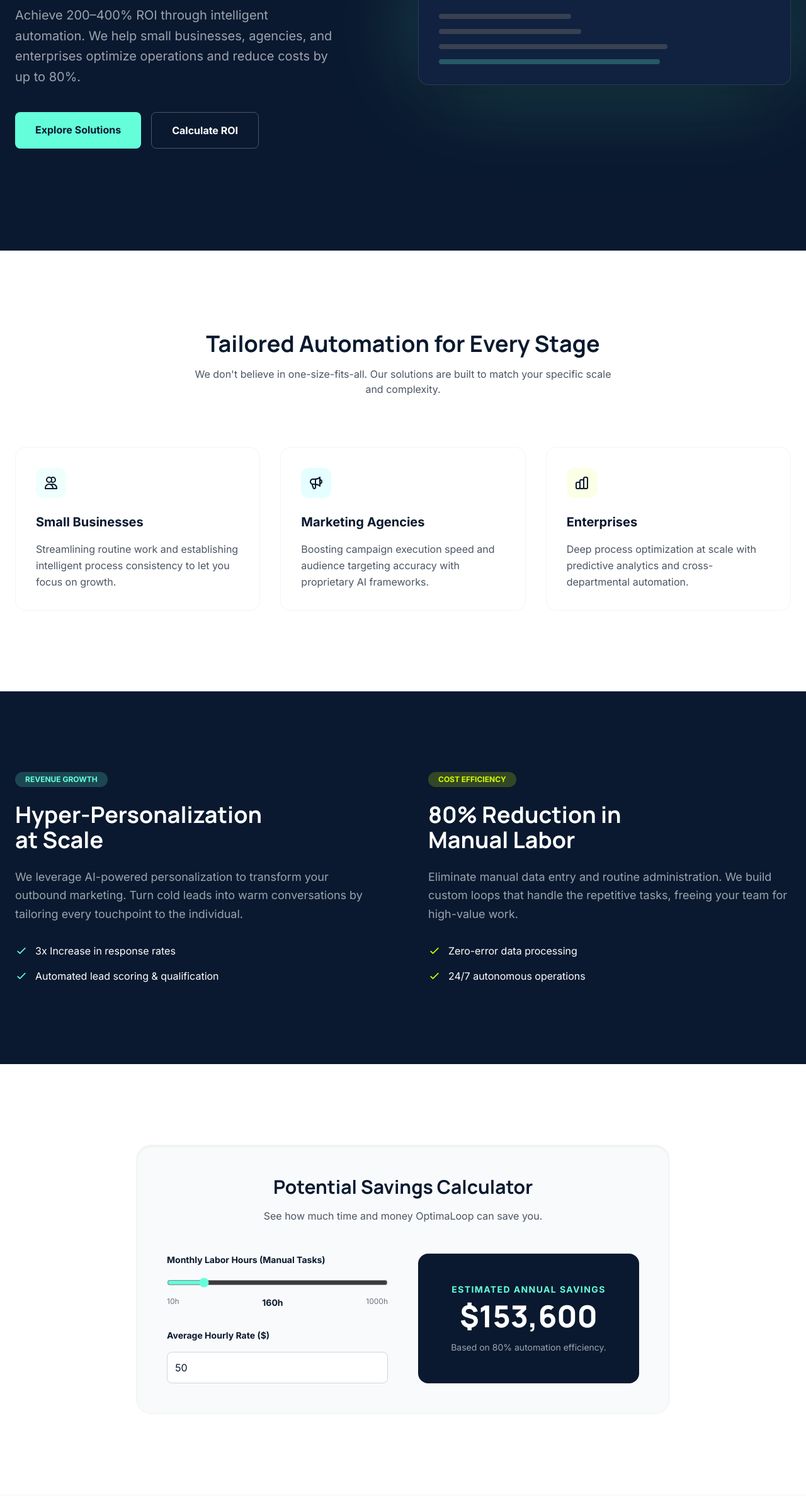
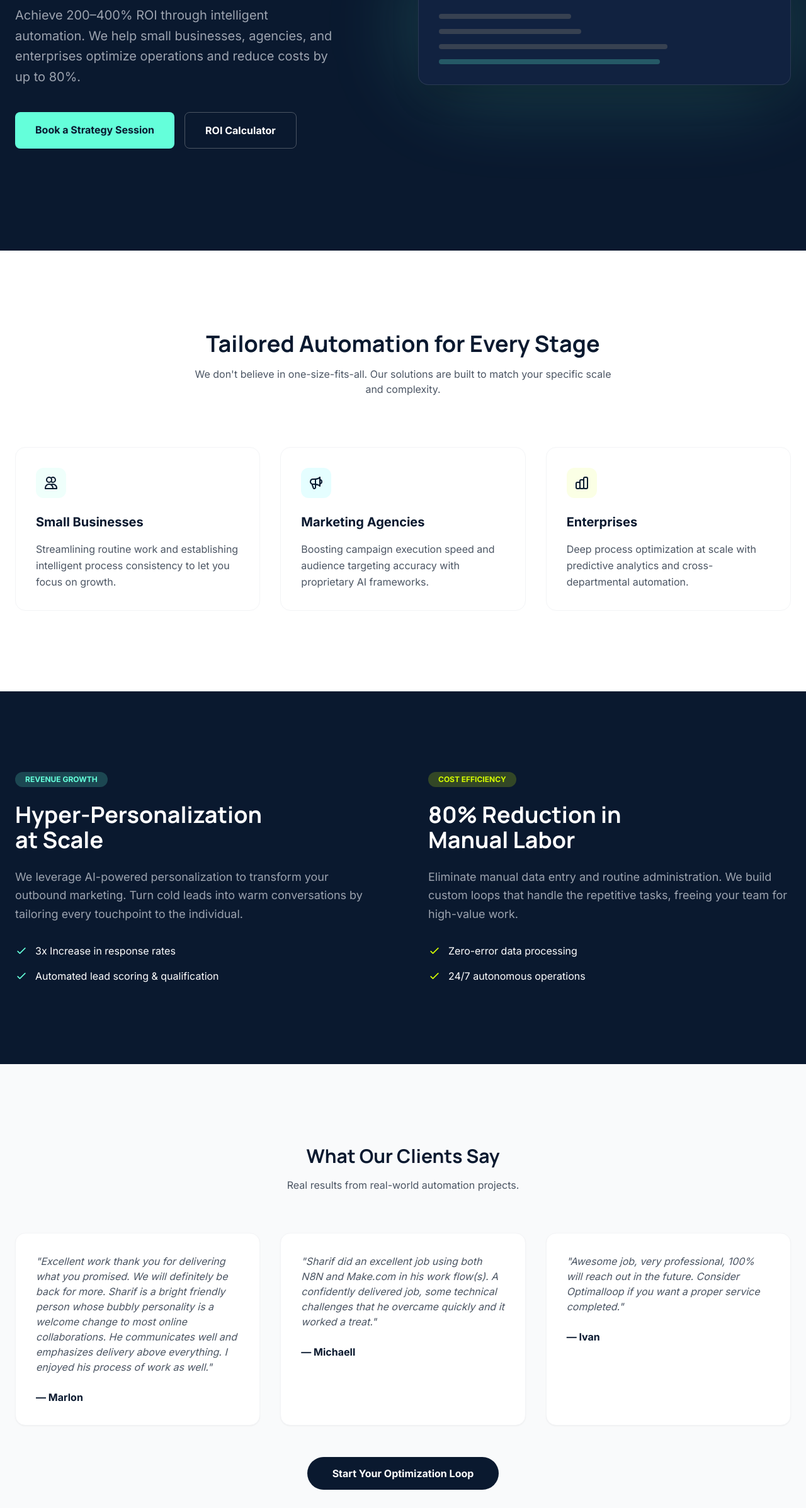
Before and after one commit to sharif-907/optimalloop-site, a plain HTML site: page index.html in a window 1280 px wide. Shown: the part 402-2797 px from the top of the page at 63% size. Drawn offline with nearby package versions, Linux system fonts and the light colour scheme.

Commit message:
Add files via upload

```diff
--- a/index.html
+++ b/index.html
@@ -85,9 +85,9 @@
                 <a href="#value" class="hover:text-teal transition-colors">Value</a>
                 <a href="#calculator" class="hover:text-teal transition-colors">ROI Calculator</a>
             </div>
-            <a href="mailto:hello@optimalloop.ai"
-                class="bg-lime text-navy px-5 py-2 rounded-full font-bold text-sm hover:scale-105 transition-transform mr-2 md:mr-0">Get
-                Started</a>
+            <a href="https://cal.com/sharif-6p34nh/30min"
+                class="bg-lime text-navy px-5 py-2 rounded-full font-bold text-sm hover:scale-105 transition-transform mr-2 md:mr-0">Book
+                a Call</a>
         </nav>
     </header>
 
@@ -103,13 +103,13 @@
                         Achieve 200–400% ROI through intelligent automation. We help small businesses, agencies, and
                         enterprises optimize operations and reduce costs by up to 80%.
                     </p>
-                    <div class="flex space-x-4">
-                        <a href="#solutions"
-                            class="bg-teal text-navy px-8 py-4 rounded-lg font-bold hover:shadow-lg hover:shadow-teal/20 transition-all">Explore
-                            Solutions</a>
+                    <div class="flex flex-col sm:flex-row space-y-4 sm:space-y-0 sm:space-x-4">
+                        <a href="https://cal.com/sharif-6p34nh/30min"
+                            class="bg-teal text-navy px-8 py-4 rounded-lg font-bold hover:shadow-lg hover:shadow-teal/20 transition-all text-center">Book
+                            a Strategy Session</a>
                         <a href="#calculator"
-                            class="border border-gray-600 text-white px-8 py-4 rounded-lg font-bold hover:bg-white/5 transition-all">Calculate
-                            ROI</a>
+                            class="border border-gray-600 text-white px-8 py-4 rounded-lg font-bold hover:bg-white/5 transition-all text-center">ROI
+                            Calculator</a>
                     </div>
                 </div>
                 <div class="hidden md:block relative fade-in" style="animation-delay: 0.2s">
@@ -246,6 +246,47 @@
             </div>
         </section>
 
+        <!-- Reviews Section -->
+        <section class="py-32 bg-gray-50">
+            <div class="container mx-auto px-6">
+                <div class="text-center mb-16">
+                    <h2 class="text-3xl font-display font-bold text-navy mb-4">What Our Clients Say</h2>
+                    <p class="text-gray-600">Real results from real-world automation projects.</p>
+                </div>
+                <div class="grid md:grid-cols-3 gap-8">
+                    <!-- Review 1 -->
+                    <div
+                        class="bg-white p-8 rounded-2xl border border-gray-100 shadow-sm hover:shadow-md transition-shadow">
+                        <p class="text-gray-600 italic mb-6">"Excellent work thank you for delivering what you promised.
+                            We will definitely be back for more. Sharif is a bright friendly person whose bubbly
+                            personality is a welcome change to most online collaborations. He communicates well and
+                            emphasizes delivery above everything. I enjoyed his process of work as well."</p>
+                        <div class="font-bold text-navy">— Marlon</div>
+                    </div>
+                    <!-- Review 2 -->
+                    <div
+                        class="bg-white p-8 rounded-2xl border border-gray-100 shadow-sm hover:shadow-md transition-shadow">
+                        <p class="text-gray-600 italic mb-6">"Sharif did an excellent job using both N8N and Make.com in
+                            his work flow(s). A confidently delivered job, some technical challenges that he overcame
+                            quickly and it worked a treat."</p>
+                        <div class="font-bold text-navy">— Michaell</div>
+                    </div>
+                    <!-- Review 3 -->
+                    <div
+                        class="bg-white p-8 rounded-2xl border border-gray-100 shadow-sm hover:shadow-md transition-shadow">
+                        <p class="text-gray-600 italic mb-6">"Awesome job, very professional, 100% will reach out in the
+                            future. Consider Optimalloop if you want a proper service completed."</p>
+                        <div class="font-bold text-navy">— Ivan</div>
+                    </div>
+                </div>
+                <div class="mt-16 text-center">
+                    <a href="https://cal.com/sharif-6p34nh/30min"
+                        class="bg-navy text-white px-10 py-4 rounded-full font-bold hover:bg-navy-light transition-all">Start
+                        Your Optimization Loop</a>
+                </div>
+            </div>
+        </section>
+
         <!-- ROI Calculator -->
         <section id="calculator" class="py-32 bg-white">
             <div class="container mx-auto px-6 max-w-4xl">
@@ -293,10 +334,10 @@
                 <span class="text-navy font-display font-bold">OptimaLoop</span>
             </div>
             <div class="flex space-x-8 mb-6 md:mb-0">
-                <a href="#" class="hover:text-navy transition-colors">Privacy Policy</a>
-                <a href="#" class="hover:text-navy transition-colors">Terms of Service</a>
-                <a href="#" class="hover:text-navy transition-colors">LinkedIn</a>
-                <a href="#" class="hover:text-navy transition-colors">X (Twitter)</a>
+                <a href="privacy.html" class="hover:text-navy transition-colors">Privacy Policy</a>
+                <a href="terms.html" class="hover:text-navy transition-colors">Terms of Service</a>
+                <a href="https://www.linkedin.com/in/sharif-mohamed-sharif-bb3091176/"
+                    class="hover:text-navy transition-colors" target="_blank">LinkedIn</a>
             </div>
             <div>&copy; 2026 OptimaLoop. All rights reserved.</div>
         </div>
```
